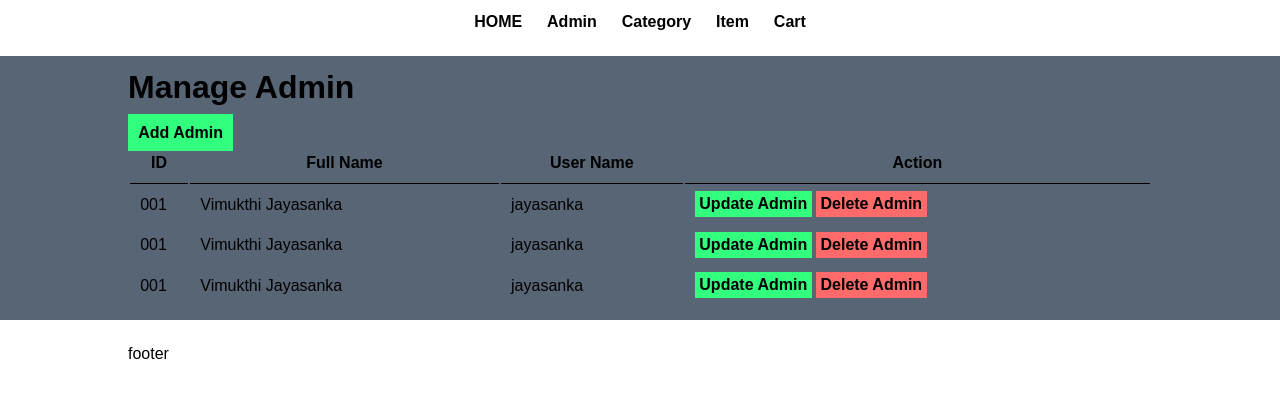
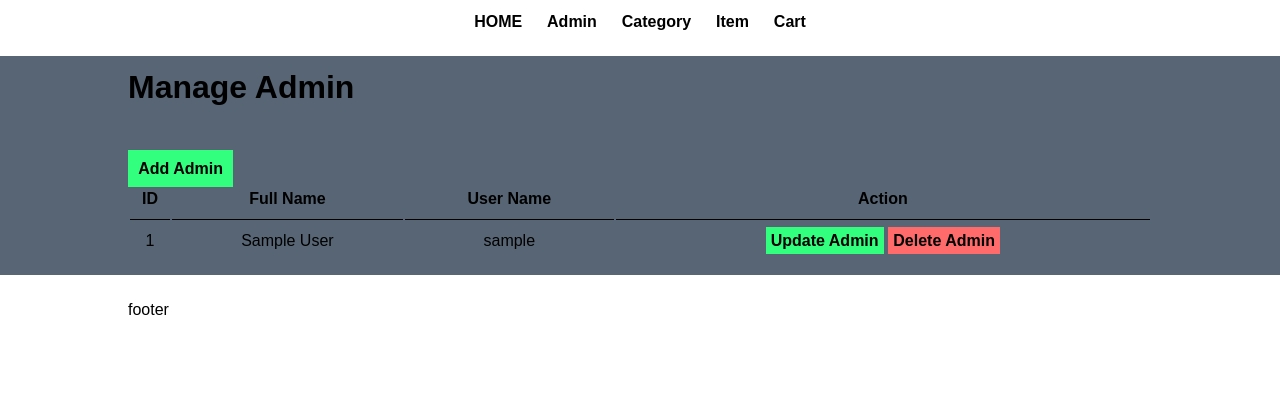
Before and after one commit to KGVJWijesooriya/IT_Max--web, a PHP site: page /main_project_1Y_2S/admin/manage-admin.php in a window 1280 px wide. Shown: the top 398 px of the page. Run offline with PHP 8.4, Linux system fonts and the light colour scheme; tables that the repository leaves empty or names only in its code hold one stand-in row (values such as "Sample post").

Commit message:
admin backend

```diff
--- a/admin/manage-admin.php
+++ b/admin/manage-admin.php
@@ -6,6 +6,22 @@
             <h1>Manage Admin</h1>
 
             <br />
+
+            <?php
+                if(isset($_SESSION['delete']))
+                {
+                    echo $_SESSION['delete'];
+                    unset($_SESSION['delete']);
+                }
+
+                if(isset($_SESSION['update']))
+                {
+                    echo $_SESSION['update'];
+                    unset($_SESSION['update']);
+                }
+
+            ?>
+            <br /><br />
 
             <!-- Add Admin -->
             <a href="add-admin.php" class="btn-primary">Add Admin</a>
@@ -20,38 +36,51 @@
                     <th>Action</th>
                 </tr>
 
-                <tr>
-                    <td>001</td>
-                    <td>Vimukthi Jayasanka</td>
-                    <td>jayasanka</td>
-                    <td>
-                        <a href="#" class="btn-secondary1"> Update Admin</a>
-                        <a href="#" class="btn-secondary2"> Delete Admin</a>
-                    </td>
-                </tr>
+                    <?php
 
-                <tr>
-                    <td>001</td>
-                    <td>Vimukthi Jayasanka</td>
-                    <td>jayasanka</td>
-                    <td>
-                        <a href="#" class="btn-secondary1"> Update Admin</a>
-                        <a href="#" class="btn-secondary2"> Delete Admin</a>
-                    </td>
-                </tr>
+                        //Query to get all Admin
+                        $sql = "SELECT * FROM tbl_admin";
+                        //execute the query
+                        $res = mysqli_query($conn, $sql);
 
-                <tr>
-                    <td>001</td>
-                    <td>Vimukthi Jayasanka</td>
-                    <td>jayasanka</td>
-                    <td>
-                        <a href="#" class="btn-secondary1"> Update Admin</a>
-                        <a href="#" class="btn-secondary2"> Delete Admin</a>
-                    </td>
-                </tr>
+                        //Check whether the query is executed of not
+                        if($res==TRUE)
+                        {
+                            // count rows
+                            $count = mysqli_num_rows($res);
 
 
+                            //check the num of rows
+                            if($count>0)
+                            {
+                                while($row=mysqli_fetch_assoc($res))
+                                {
+                                    foreach($row as $key => $val){
+                                        //generate output
+                                        //echo $key . ": " . $val . "<BR />";
+                                    }
 
+                                    //display the value
+                                    ?>
+
+                                        <tr>
+                                            <td class="text-center"><?php echo $row['id'];?></td>
+                                            <td class="text-center"><?php echo $row['full_name'];?></td>
+                                            <td class="text-center"><?php echo $row['username'];?></td>
+                                            <td class="text-center">
+                                                <a href="<?php echo SITEURL; ?>admin/update-admin.php?id=<?php echo $row["id"]; ?>"class="btn-secondary1"> Update Admin</a>
+                                                <a href="<?php echo SITEURL; ?>admin/delete-admin.php?id=<?php echo $row["id"]; ?>" class="btn-secondary2"> Delete Admin</a>
+                                            </td>
+                                        </tr>
+                                    <?php
+                                }
+                            }
+                        }
+                        else
+                        {
+
+                        }
+                    ?>
             </table>
 
             <div class="clearfix"></div>
--- a/admin/part/menu.php
+++ b/admin/part/menu.php
@@ -1,4 +1,5 @@
 <?php include('../config/constants.php') ?>
+<form action="" method="post">
 
 <!DOCTYPE html>
 <html lang="en">
--- a/config/constants.php
+++ b/config/constants.php
@@ -1,6 +1,11 @@
 <?php
 
+
+    //start session
+    session_start();
+
     //create constants to store Non Repeating Values
+    define('SITEURL', 'http://localhost/main_project_1Y_2S/Web_Site/');
     define('LOCALHOST', 'localhost');
     define('DB_USERNAME', 'root');
     define('DB_PASSWORD', '');
```
Also changed, not shown: admin/add-admin.php (+2 -9 lines), admin/delete-admin.php (added, +39 -0 lines), admin/update-admin.php (added, +124 -0 lines).
